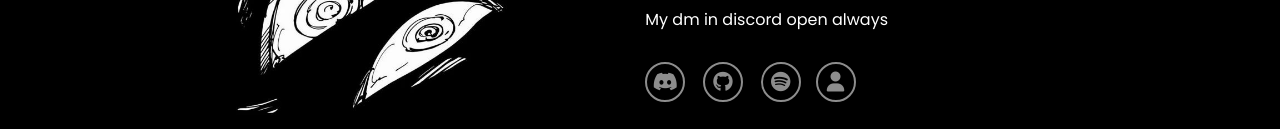
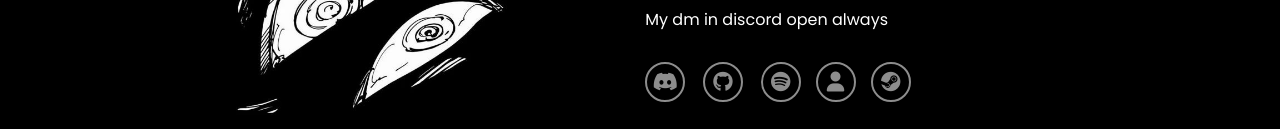
Before and after one commit to blackshi1/BLACKSHI, a plain HTML site: page index.html in a window 1280 px wide. Shown: the part 380-509 px from the top of the page. Drawn offline with Linux system fonts and the light colour scheme.

Commit message:
Update index.html

```diff
--- a/index.html
+++ b/index.html
@@ -32,6 +32,7 @@
   <i class="fa-brands fa-spotify"></i>
                 <a href="https://www.roblox.com/users/3706569511/profile" target="_blank">
   <i class="fa-solid fa-user"></i>
+                    <a href="https://s.team/p/hrjt-tjjp/GFDNQFFP"><i class="fa-brands fa-steam"></i></a>
             </div>
             <a href="https://discord.gg/ZNRvpAcjFY" class="btn">My server</a>
         </div>
```
